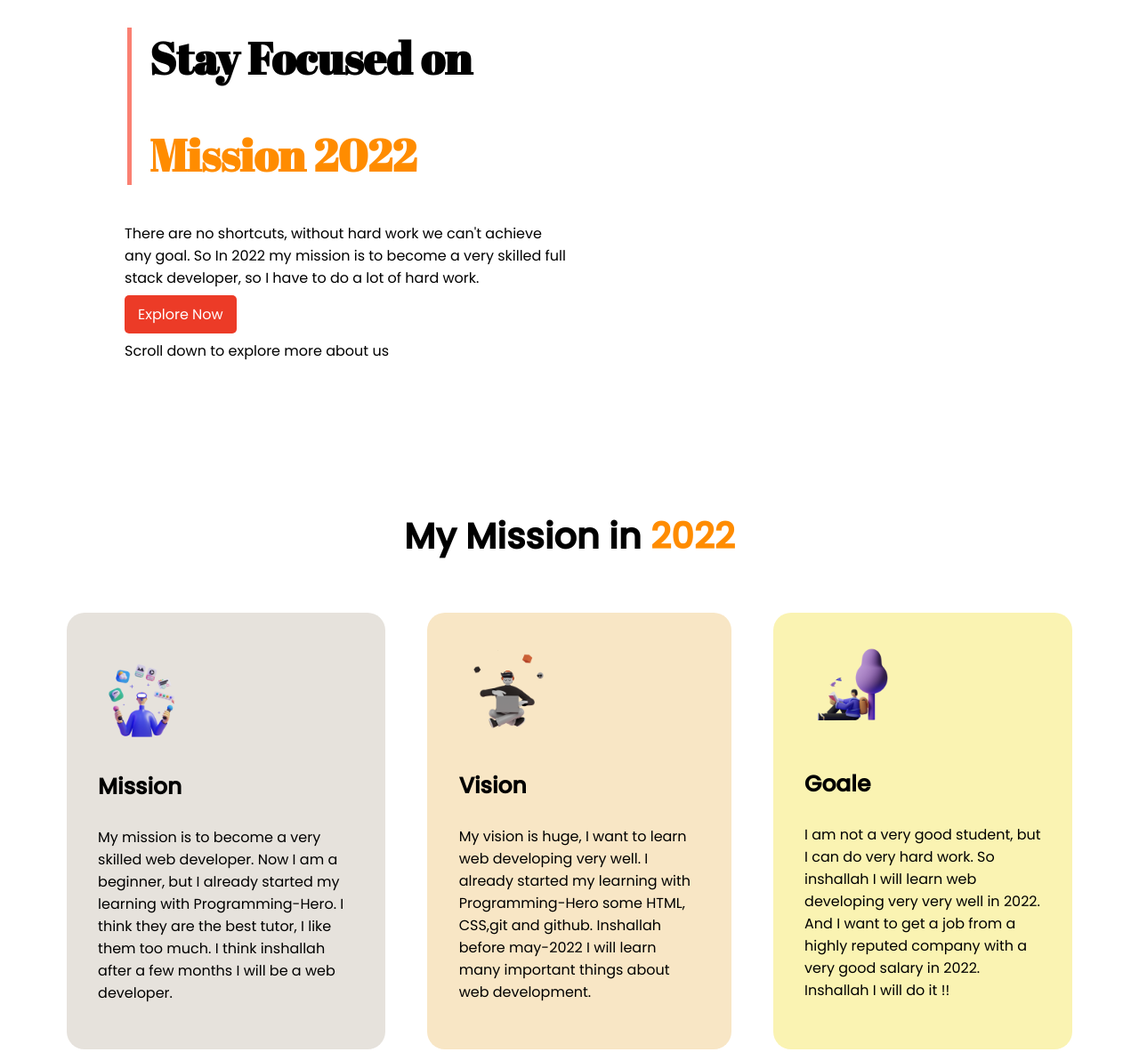
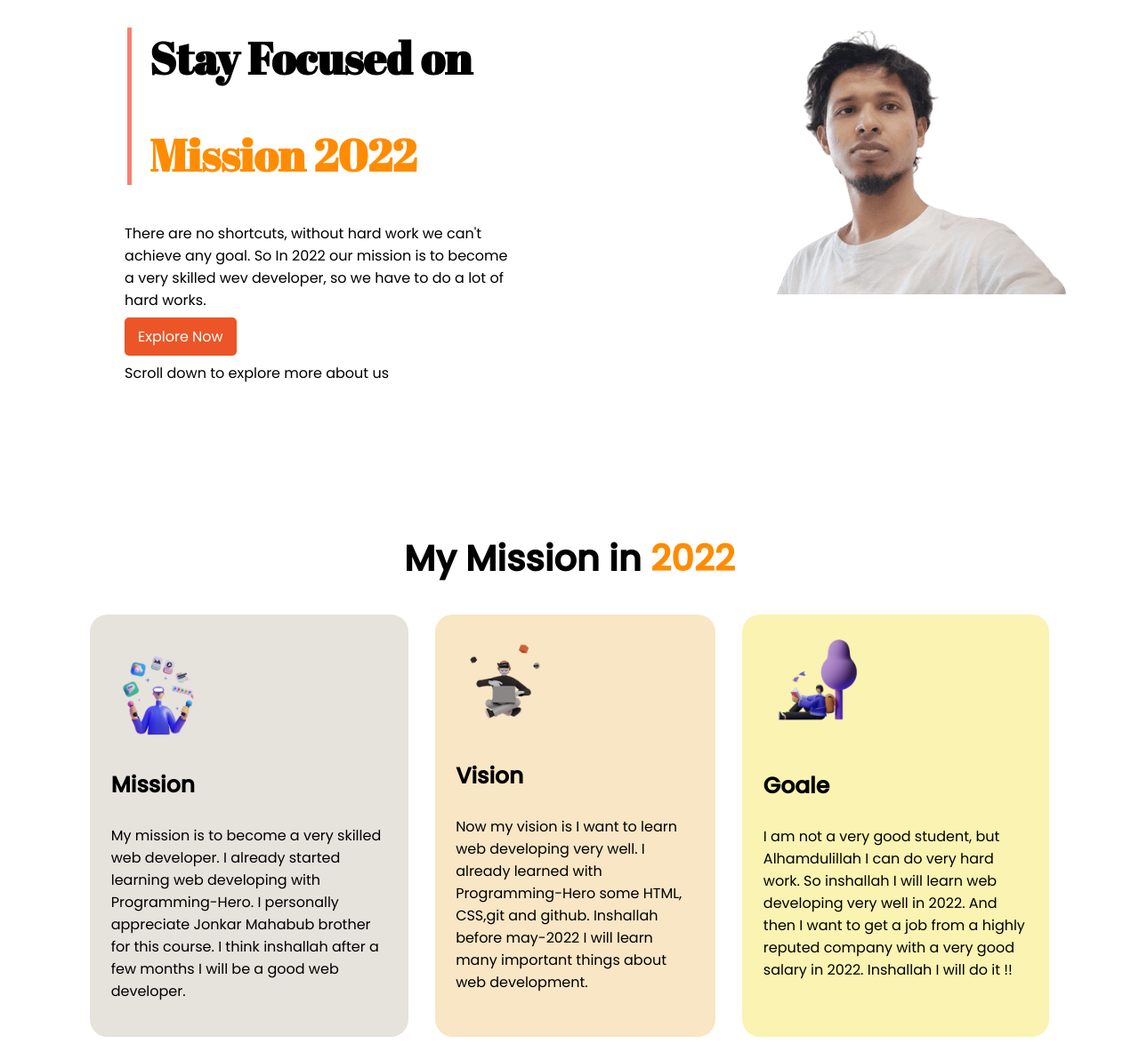
Before and after one commit to abdurrahmanALONG/assignment1-projects, a plain HTML site: page index.html in a window 1280 px wide. Shown: the part 11-1194 px from the top of the page at 89% size. Drawn offline with Linux system fonts and the light colour scheme.

Commit message:
fourth commit

```diff
--- a/index.html
+++ b/index.html
@@ -17,19 +17,21 @@
         <div class="half-width">
             <div class="font-for-headline">
                 <h1>Stay Focused on</h1>
-                <h1><span class="inline-color">Mission 2022</span>
+                <h1>
+                    <span class="inline-color">Mission 2022</span>
                 </h1>
             </div>
             <div class="sect-div2">
-                <p class="text-font ">
+                <p class="text-font">
                 There are no shortcuts, without hard work we can't achieve any goal. So
-                In 2022 my mission is to become a very skilled full stack developer,  so I have to do a lot of hard work.
+                In 2022 our mission is to become a very skilled wev developer,  so we have to do a lot of hard works.
                 </p>
                <a class="button text-font" href="">Explore Now</a>
-            <p class="text-font">Scroll down to explore more about us</p></div>
+               <p class="text-font">Scroll down to explore more about us</p>
+            </div>
         </div>
         <div class="image-1 half-width">
-           <img src="images/abdur.jpg.png" alt="">
+             <img src="images/person/abdur.jpg.png" alt="">
         </div>
     </section>
     <!--section 1 end-->
@@ -39,30 +41,27 @@
     <!--section 2 start-->
     <section class="text-font">
 
-        <h2 id="head-text">My Mission in <span class="inline-color">2022</span></h2>
+        <h2 class="head-text">My Mission in <span class="inline-color">2022</span>
+        </h2>
         <div class="section2">
 
-            <div class="one-third-width my-mission-div1">
+            <div class="one-third-width  my-mission-div1">
                 <img class="illustr" src="images/illustrators/illustrator-1.png" alt="">
                 <h3>Mission</h3>
-                <p>My mission is to become a very skilled web developer. Now I am a beginner, but I already started my  learning with Programming-Hero. I think they are the best tutor, I like them too much. I think inshallah after a few months I will be a web developer.
-
+                <p>My mission is to become a very skilled web developer. I already started learning web developing with Programming-Hero. I personally appreciate Jonkar Mahabub brother for this course. I think inshallah after a few months I will be a good web developer.
                 </p>
             </div>
-            <div class="one-third-width my-mission-div2">
+            <div class="one-third-width  my-mission-div2">
                 <img class="illustr" src="images/illustrators/illustrator-2.png" alt="">
                 <h3>Vision</h3>
-                <p>My vision is huge, I want to learn web developing very well. I already started my learning with Programming-Hero  some HTML, CSS,git and github. Inshallah before may-2022 I will learn many important things about web development.
-
+                <p>Now my vision is  I want to learn web developing very well. I already  learned with Programming-Hero some HTML, CSS,git and github. Inshallah before may-2022 I will learn many important things about web development.
                 </p>
             </div>
-            <div class="one-third-width my-mission-div3">
+            <div class="one-third-width  my-mission-div3">
                 <img class="illustr" src="images/illustrators/illustrator-3.png" alt="">
                 <h3>Goale</h3>
-                <p>I am not a very good student, but I can do very hard work. So inshallah I will learn web developing very very well in 2022. And I want to get a job  from a highly reputed company with a very good salary in 2022.
+                <p>I am not a very good student, but Alhamdulillah I can do very hard work. So inshallah I will learn web developing very well in 2022. And then I want to get a job  from a highly reputed company with a very good salary in 2022.
                 Inshallah I will do it !!
-
-
                 </p>
             </div>
         </div>
@@ -81,7 +80,8 @@
         <div class="sec-3-width2">
             <h2>Develop </h2>
             <h2>Without  Limits</h2>
-            <p>Time is of the essence. Young people need high-quality programming now more than ever. Your funders and partners are requesting your services. Now you must ensure that the teams on the ground have the knowledge and skills they need for successful implementation.</p>
+            <p>Time is of the essence. Young people need high-quality programming now more than ever. Your funders and partners are requesting your services. Now you must ensure that the teams on the ground have the knowledge and skills they need for successful implementation.
+            </p>
             <a class="button" href=""> Read the Documentation</a>
         </div>
     </section>
@@ -95,13 +95,13 @@
         <div class="sec-4-width1">
             <h2>Know our </h2>
             <h2>Global Community</h2>
-            <p>The people or nations of the world, considered as being closely connected by modern telecommunications and as being economically, socially, and politically interdependent.</p>
+            <p>The people or nations of the world, considered as being closely connected by modern telecommunications and as being economically, socially, and politically interdependent.
+            </p>
             <a class="button" href=""> Read the Documentation</a>
         </div>
         <div class="sec-4-width2" >
             <img class="image-3" src="images/pictures/project.png" alt="">
         </div>
-
     </section>
         <!--section 4 end-->
 
@@ -110,7 +110,8 @@
 
         <!--section 5 start-->
     <section class="text-font">
-        <h2 id="text-aling"> The Future of <span class="inline-color">Web Development</span> </h2>
+        <h2 class="head-text"> The Future of <span class="inline-color">Web Development</span>
+        </h2>
 
         <div class="section5">
             <div class="sec-5-width1">
@@ -118,9 +119,11 @@
             </div>
             <div class="sec-5-width2">
                 <h3>Web developers are <span class="inline-color">in demand</span> across diverse industries</h3>
-            <p>Being said that,the future of web development is nowhere in the dark, as every industry segment requires a website to take its products or services online, and web development plays an important role here. With growing demand for websites, web development has started embracing new trends for better outcomes.</p>
+                <p>Being said that,the future of web development is nowhere in the dark, as every industry segment requires a website to take its products or services online, and web development plays an important role here. With growing demand for websites, web development has started embracing new trends for better outcomes.
+                </p>
                <a class="button" href=""> Read the Documentation</a>
-        </div></div>
+            </div>
+        </div>
     </section>
         <!--section 5 end-->
 
@@ -129,8 +132,13 @@
 
         <!--footer start-->
     <footer class="footer text-font">
-        <h4><span id="footer-text1">Mission</span> <span id="footer-text2">2022</span></h4>
-        <p><small id="footer-text3" >Hard work, Perseverance, and Determination for 2022</small></p>
+        <h4>
+            <span id="footer-text1">Mission</span>
+            <span id="footer-text2">2022</span>
+        </h4>
+        <p>
+            <small id="footer-text3" >Hard work, Perseverance, and Determination for 2022</small>
+        </p>
     </footer>
         <!--footer end-->
 </body>
--- a/style.css
+++ b/style.css
@@ -3,6 +3,7 @@ body{
     padding: 0px;
 
 }
+/* common style start */
 .text-font{
     font-family: 'Poppins', sans-serif;
 
@@ -23,7 +24,7 @@ h4{
     font-weight: 500;
 
 }
-#head-text{
+.head-text{
     text-align: center;
 
 }
@@ -35,17 +36,18 @@ h4{
     color:white;
     padding: 10px 15px;
     border-radius: 5px;
-    background-color: rgb(236, 59, 39);
+    background-color: rgb(236, 85, 39);
 }
 .half-width{
     width: 50%;
     padding-left: 5%;
 }
+/* common style end */
 
 
 
 
-/* section-1 start */
+/* section-1-style start */
 .section1{
     display: flex;
     margin-left:4% ;
@@ -70,13 +72,13 @@ h4{
     height: auto;
     border: none;
 }
-/* section-1 end  */
+/* section-1-style end  */
 
 
 
 
 
-/* section-2 start */
+/* section-2-style start */
 
 .section2{
     display: flex;
@@ -92,41 +94,45 @@ h4{
 
 }
 .my-mission-div1{
-    max-width:60%;
+    max-width:100%;
     height:auto;
-    padding: 3%;
-    margin: 2%;
+    padding: 2%;
+    margin-right: 30px;
+    margin-left: 50px;
     background-color: rgb(230, 226, 220);
     border: white;
     border-radius: 20px;
 }
 .my-mission-div2{
-    max-width:60%;
+    max-width:100px;
     height:auto;
-    padding: 3%;
-    margin: 2%;
+    padding: 2%;
     background-color: rgb(248, 230, 197);
     border: white;
     border-radius: 20px;
 }
 .my-mission-div3{
-    max-width:60%;
+    max-width:100%;
     height:auto;
-    padding: 3%;
-    margin: 2%;
+    padding: 2%;
+    margin-left: 30px;
+    margin-right: 50px;
     background-color: rgb(250, 243, 178);
     border: white;
     border-radius: 20px;
 }
 .one-third-width{
-    max-width: 33.33%;
+    max-width:33.33%;
+    height: auto;
+
+
 }
-/* section-2 end  */
+/* section-2-style end  */
 
 
 
 
-/* section-3 start */
+/* section-3-style start */
 .section3{
     display: flex;
     margin-left:4% ;
@@ -147,11 +153,11 @@ h4{
 
 
 }
-/* section-3 end  */
+/* section-3-style end  */
 
 
 
-/* section-4 start */
+/* section-4-style start */
 .section4{
     display: flex;
     margin-left:4% ;
@@ -171,11 +177,11 @@ h4{
     margin-left: 10%;
 
 }
-/* section-4 end  */
+/* section-4-style end  */
 
 
 
-/* section-5 start */
+/* section-5-style start */
 .section5{
     display: flex;
     margin-right:4% ;
@@ -203,10 +209,10 @@ h4{
     padding-top: 5%;
 }
 
-/* section-5 end  */
+/* section-5-style end  */
 
 
-/* footer-start */
+/* footer-style start */
 .footer{
     text-align: center;
     background-color: black;
@@ -224,7 +230,5 @@ h4{
 }
 #footer-text3{
     color: rgb(158, 150, 134);
-    }
-
-
-/* footer-end */
+}
+/* footer-style end */
```
Lines whose indentation alone changed are shown as unchanged.
